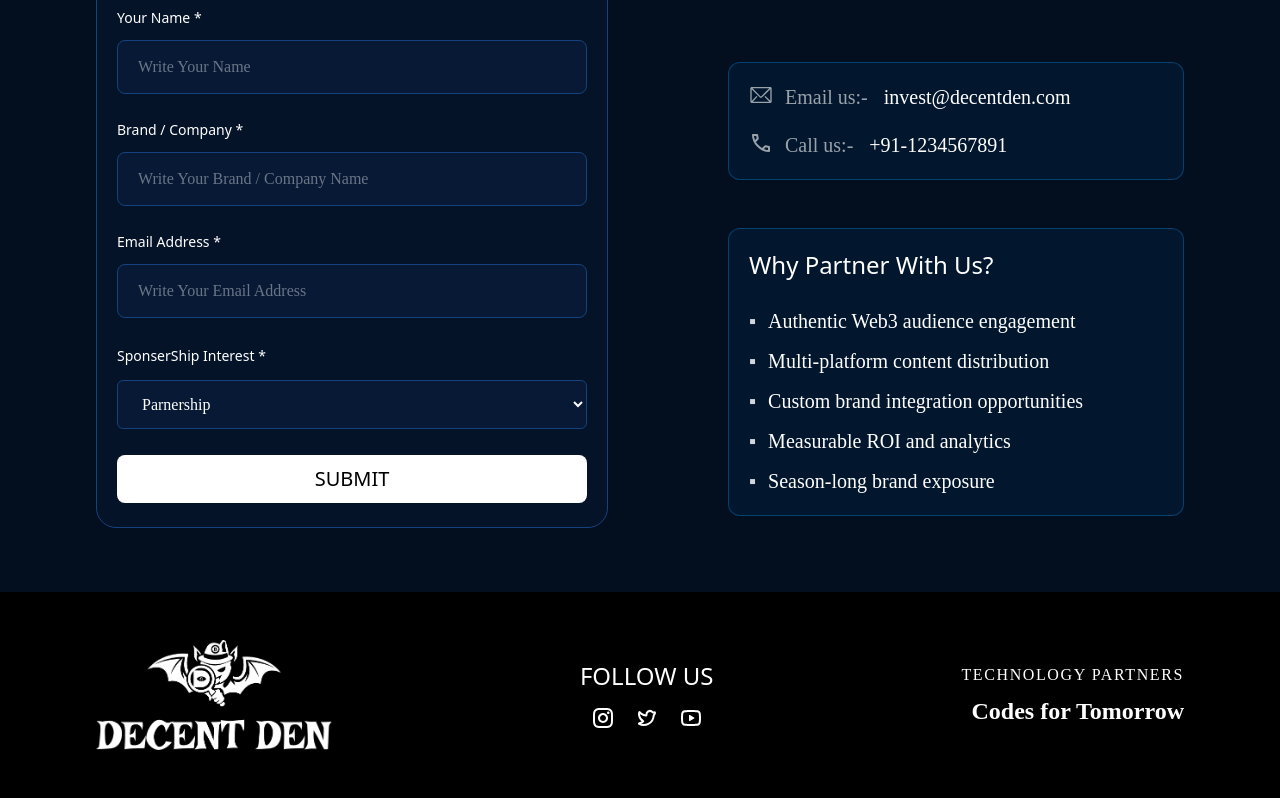
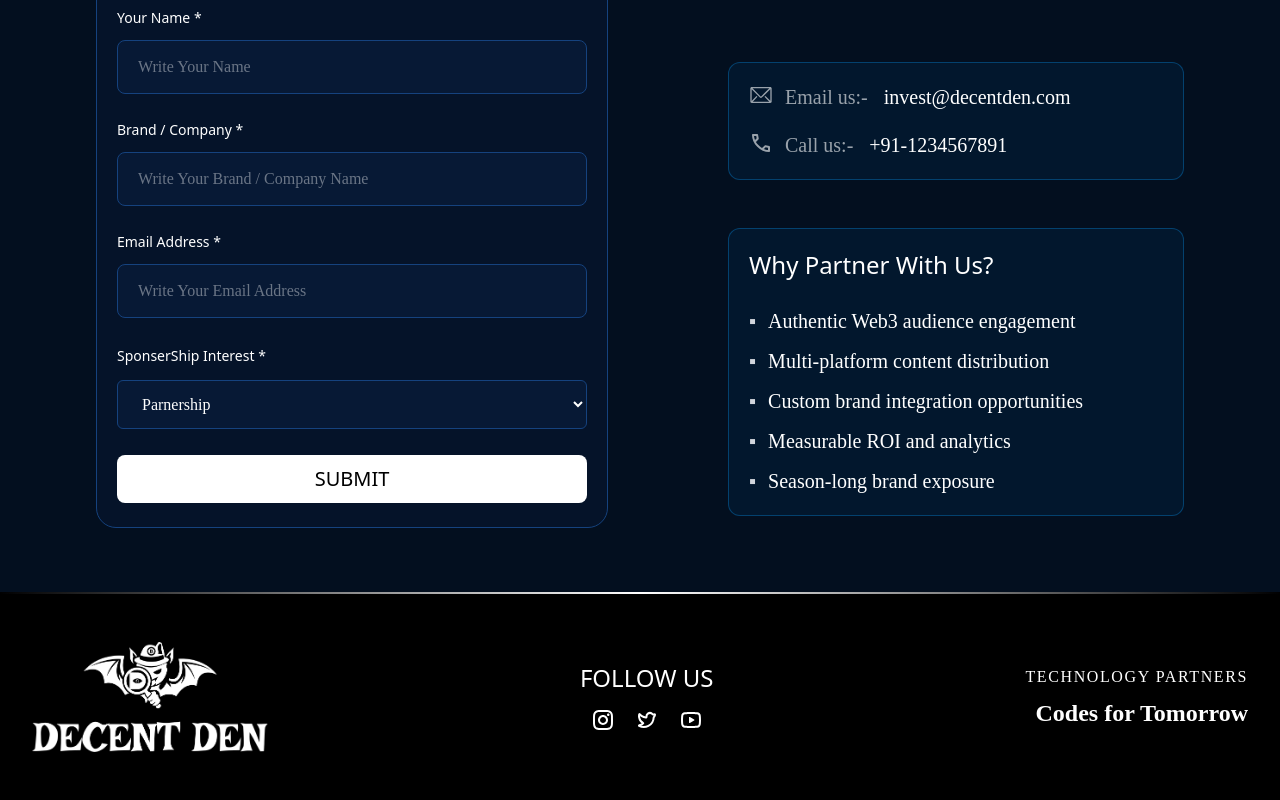
Before and after one commit to rishabhprajapatimongoose/decent-den, a React (Vite) app: page / in a window 1280 px wide. Shown: the part 8339-9139 px from the top of the page. Built offline with nearby package versions, Linux system fonts and the light colour scheme; a web font is replaced by a local one.

Commit message:
Fixed footer section

```diff
--- a/src/components/common/Footer.tsx
+++ b/src/components/common/Footer.tsx
@@ -1,6 +1,9 @@
 const Footer = () => {
   return (
-    <footer className="w-full bg-black text-white py-12 px-8 md:px-24">
+    <footer
+      className="w-full bg-black text-white py-12 px-8 border-t-2 [border-image-source:linear-gradient(90deg,#000001_0%,#FFFFFF_50%,#000001_100%)]
+  [border-image-slice:1]"
+    >
       <div className="max-w-7xl mx-auto flex flex-col md:flex-row items-center justify-between gap-12">
         {/* Logo */}
         <div className="h-27.5">
```
